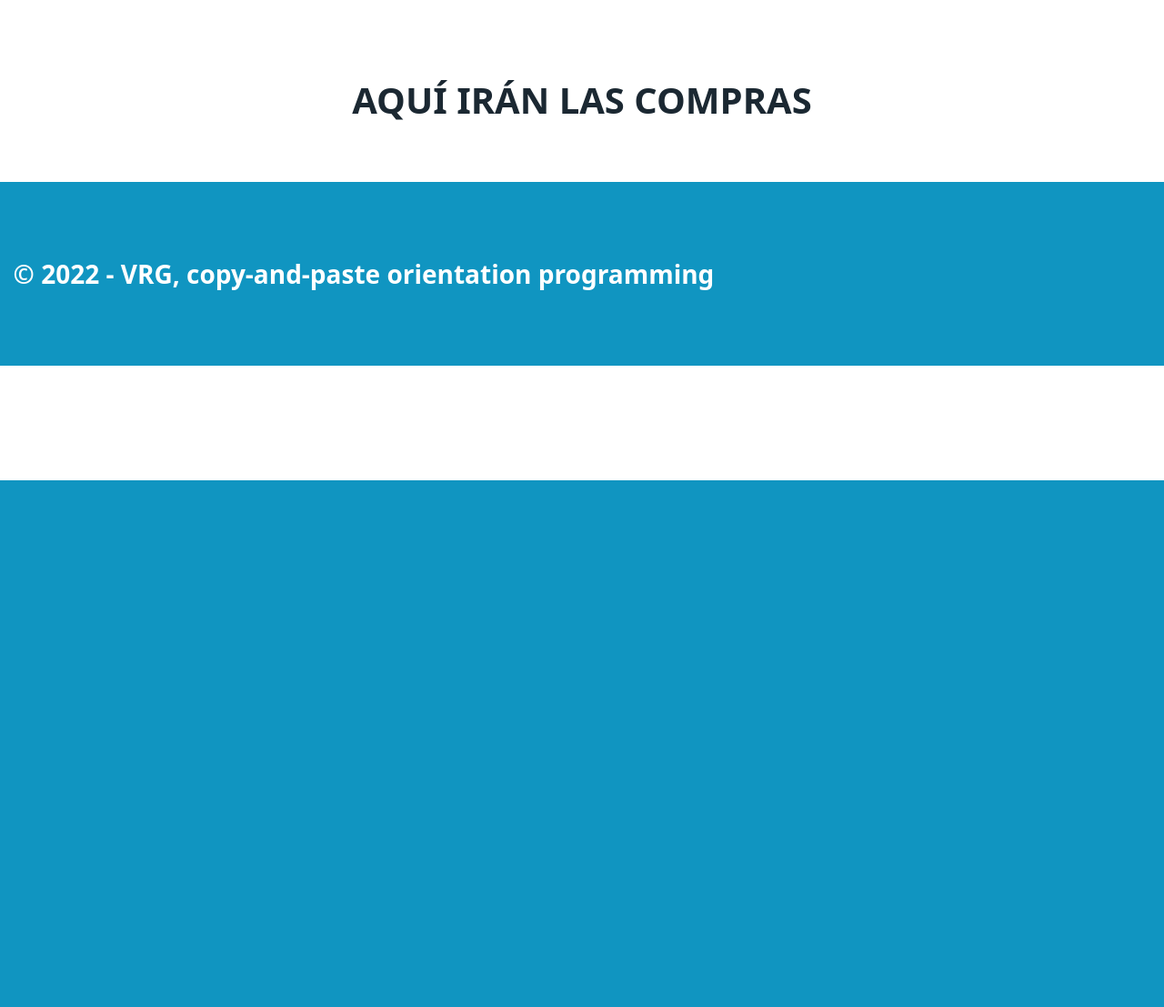
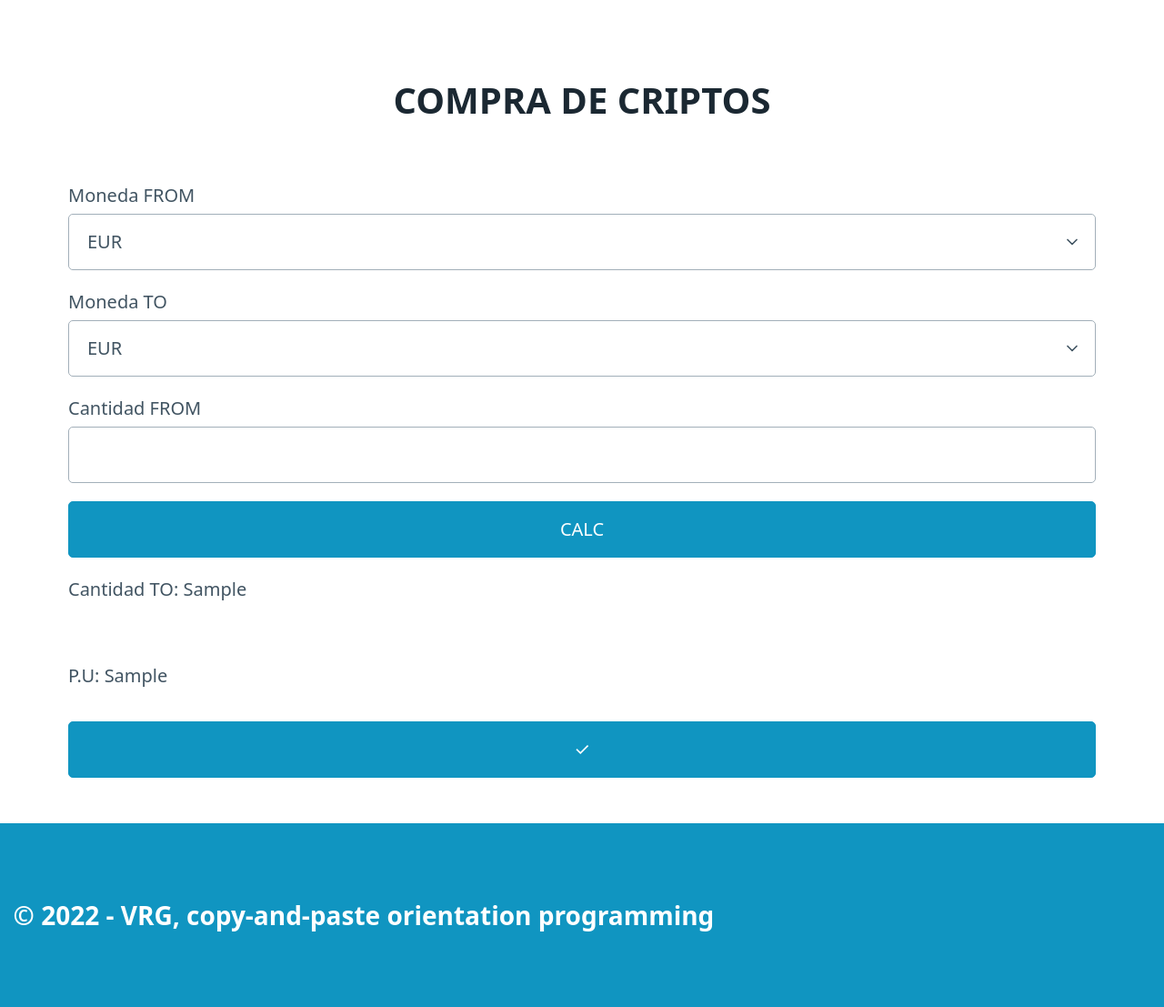
Before and after one commit to VRG1984/CriptoExchange, a Flask app: template cripto_ex/templates/purchase.html in a window 1280 px wide. Shown: the part 272-1379 px from the top of the page at 91% size. Before the commit the page ends 800 px from the top, so only its background shows below. Run offline with Flask 2, Linux system fonts and the light colour scheme; tables that the repository leaves empty hold one stand-in row (values such as "Sample post"); the template is opened without the code that fills it: values that come from a table or form of the project are taken from there, most other values are stand-ins (such as "Sample title", 1, 10 or a date in 2020).

Commit message:
Con página de purchase y parte de su lógica para traer 'cantidad_to' y 'PU'

```diff
--- /dev/null
+++ b/cripto_ex/forms.py
@@ -0,0 +1,11 @@
+from flask_wtf import FlaskForm
+from wtforms import FloatField, SelectField, SubmitField
+from wtforms.validators import DataRequired
+
+class CriptoForm(FlaskForm):
+    moneda_from = SelectField("Moneda FROM", choices = ["EUR", "BTC", "ETH", "USDT", "BNB", "XRP", "ADA", "SOL", "DOT", "MATIC"], validators=[DataRequired()])
+    moneda_to = SelectField("Moneda TO", choices = ["EUR", "BTC", "ETH", "USDT", "BNB", "XRP", "ADA", "SOL", "DOT", "MATIC"], validators=[DataRequired()])
+    quantity_from = FloatField("Cantidad FROM", validators=[DataRequired()])
+    calc = SubmitField("CALC")
+
+    submit = SubmitField("✓")
--- a/cripto_ex/templates/purchase.html
+++ b/cripto_ex/templates/purchase.html
@@ -2,7 +2,35 @@
 
 {% block content %}
 
-<h1 class="container" align="center">AQUÍ IRÁN LAS COMPRAS</h1>
+<h1 class="container" align="center">COMPRA DE CRIPTOS</h1>
+<form action="/purchase" class="container" method="post">
+    {{ formulario.csrf_token }}
+
+    {{ formulario.moneda_from.label }}
+    {{ formulario.moneda_from }}
+
+    {{ formulario.moneda_to.label }}
+    {{ formulario.moneda_to }}
+
+    {{ formulario.quantity_from.label }}
+    {{ formulario.quantity_from }}
+    {% if formulario.quantity_from.errors %}
+        {% for error in formulario.quantity_from.errors %}
+            <p class="error">{{ error }}</p>
+        {% endfor %}
+    {% endif %}
+
+    {{ formulario.calc }}
+    <br>
+    <label>Cantidad TO: {{ cantidad_to}} </label>
+    <br>
+
+    <br>
+    <label>P.U: {{ cantidad_to}} </label>
+    <br>
+    {{ formulario.submit}}
+
+</form>
 
 
 {% endblock %}
--- a/requirements.txt
+++ b/requirements.txt
@@ -3,6 +3,7 @@ charset-normalizer==2.1.1
 click==8.1.3
 colorama==0.4.5
 Flask==2.2.2
+Flask-WTF==1.0.1
 idna==3.4
 itsdangerous==2.1.2
 Jinja2==3.1.2
@@ -11,3 +12,4 @@ python-dotenv==0.21.0
 requests==2.28.1
 urllib3==1.26.12
 Werkzeug==2.2.2
+WTForms==3.0.1
```
Also changed, not shown: cripto_ex/models.py (+15 -1 lines), cripto_ex/routes.py (+14 -3 lines).
